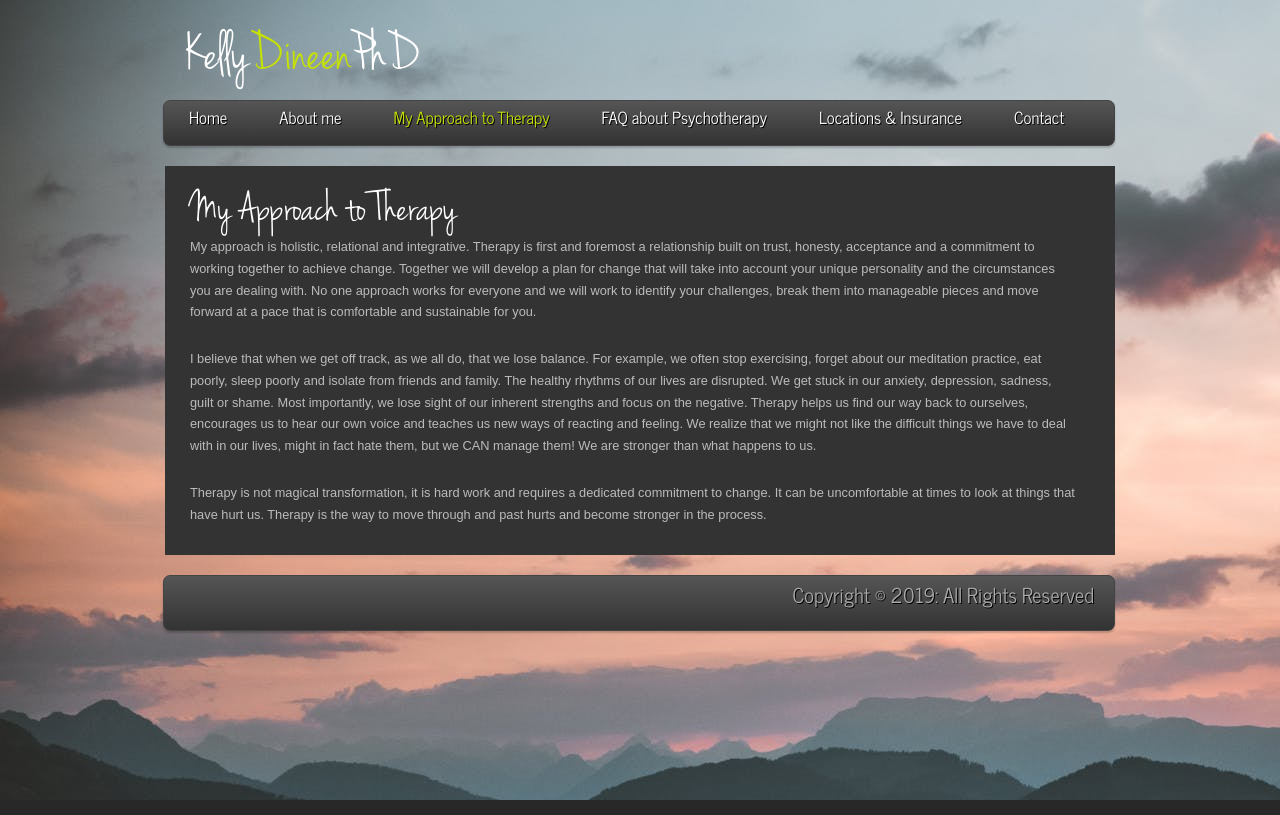
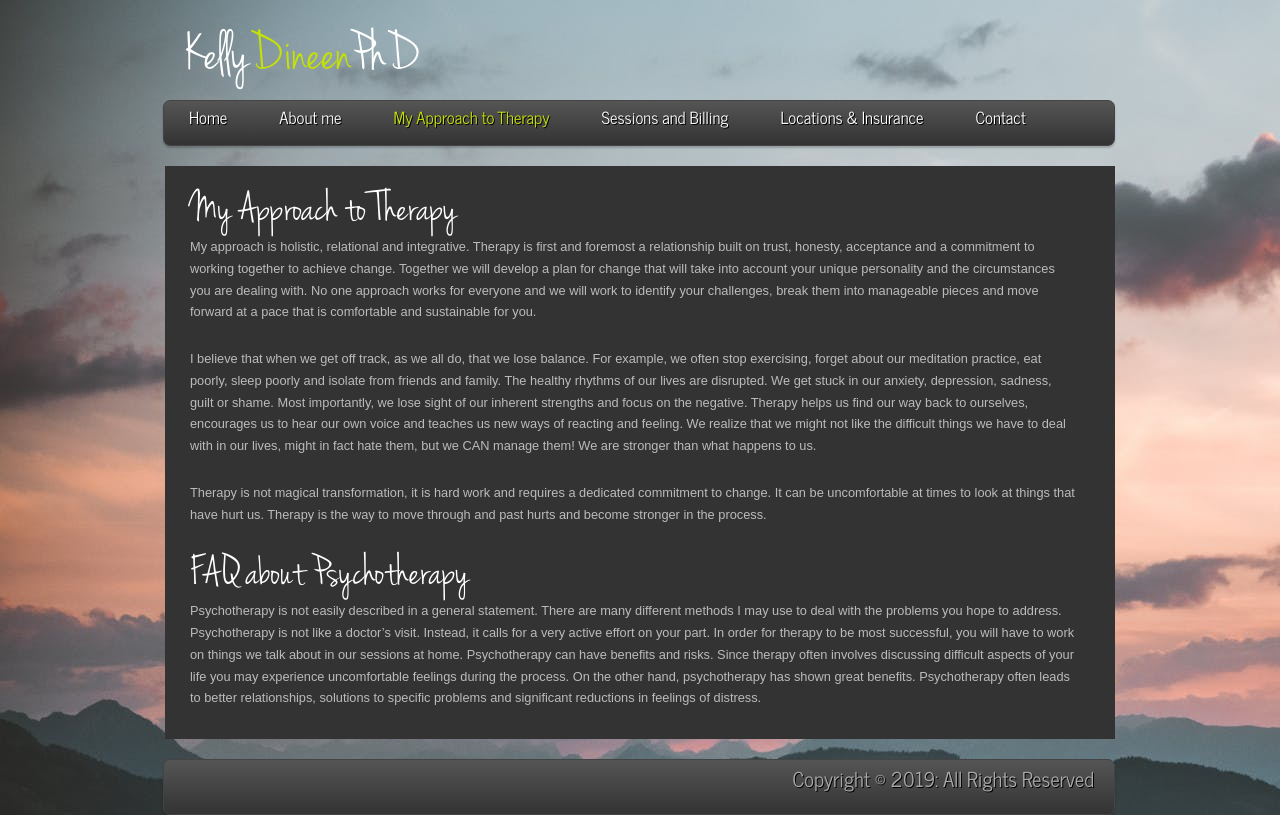
Before and after one commit to cdperez7/Kelly-Dineen-Website, a plain HTML site: page portfolio_one.html in a window 1280 px wide. Drawn offline with Linux system fonts and the light colour scheme.

Commit message:
content changes

```diff
--- a/portfolio_one.html
+++ b/portfolio_one.html
@@ -27,7 +27,7 @@
           <li><a href="index.html">Home</a></li>
           <li><a href="about.html">About me</a></li>
           <li class="selected"><a href="portfolio_one.html">My Approach to Therapy</a></li>
-          <li><a href="faq.html">FAQ about Psychotherapy</a></li>
+          <li><a href="faq.html">Sessions and Billing</a></li>
           <li><a href="blog.html">Locations & Insurance</a></li>
           <li><a href="contact.html">Contact</a></li>
         </ul>
@@ -64,6 +64,16 @@
           <p>Therapy is not magical transformation, it is hard work and requires a dedicated commitment to change. It
             can be uncomfortable at times to look at things that have hurt us. Therapy is the way to move through and
             past hurts and become stronger in the process.
+          </p>
+          <h1>FAQ about Psychotherapy</h1>
+          <p>Psychotherapy is not easily described in a general statement. There are many different methods I
+              may use to deal with the problems you hope to address. Psychotherapy is not like a doctor’s
+              visit. Instead, it calls for a very active effort on your part. In order for therapy to be most
+              successful, you will have to work on things we talk about in our sessions at home. Psychotherapy
+              can have benefits and risks. Since therapy often involves discussing difficult aspects of your
+              life you may experience uncomfortable feelings during the process. On the other hand,
+              psychotherapy has shown great benefits. Psychotherapy often leads to better relationships,
+              solutions to specific problems and significant reductions in feelings of distress.
           </p>
         </div>
 
```
Also changed, not shown: about.html (+1 -1 lines), blog.html (+2 -1 lines), contact.html (+1 -1 lines), faq.html (+2 -11 lines), index.html (+1 -1 lines).
